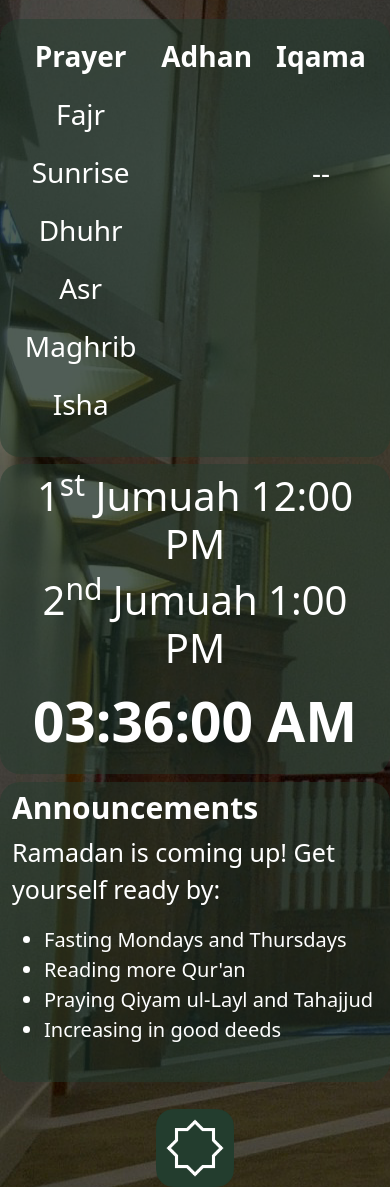
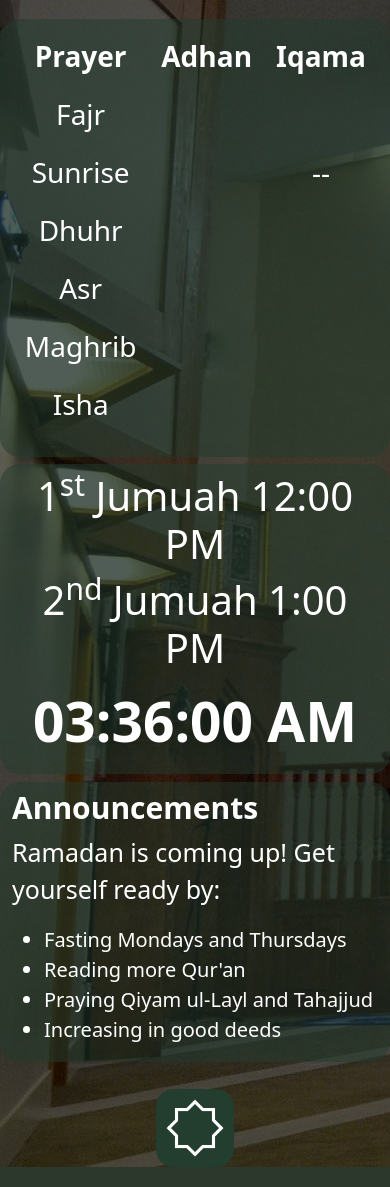
Before and after one commit to fizzlewiththesizzle/alsalamPrayerTimes, a Flask app: template templates/prayer.html in a window 390 px wide. Shown: the part 118-1305 px from the top of the page. Run offline with Flask 2, Linux system fonts and the light colour scheme; the template is opened without the code that fills it, so the values that code supplies are empty.

Commit message:
change announcement container height to 280px

```diff
--- a/static/style.css
+++ b/static/style.css
@@ -91,6 +91,7 @@
 	}
 	.announcements{
 		padding-top: 2% !important;
+		height: 280px !important;
 	}
 	.jumuah{
 		padding-top: 2% !important;
```
